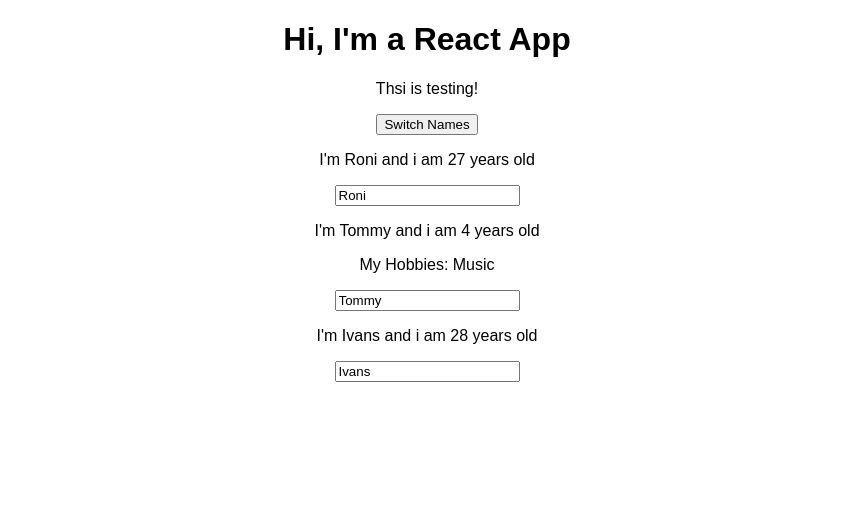
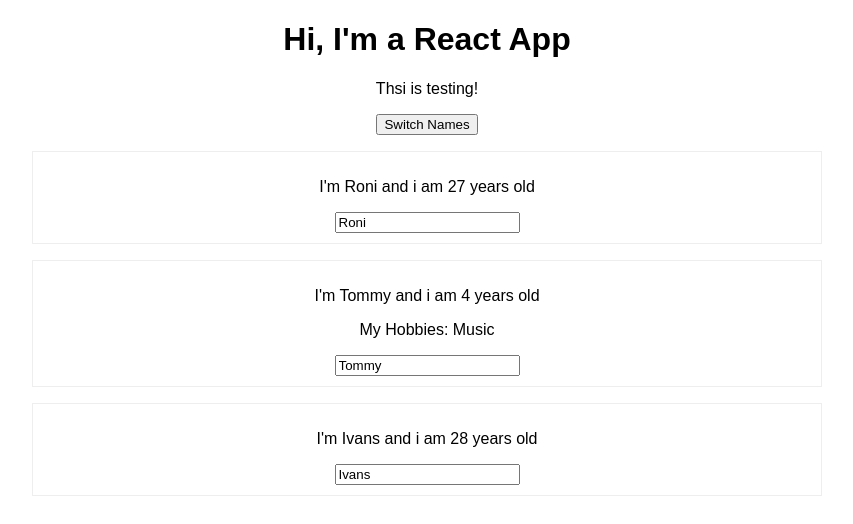
Before and after one commit to vani1992-seelam/build-react-app, a React (Create React App) app in the folder react-complete-guide/: page / in a window 1280 px wide. Shown: the top 524 px of the page, without its empty margins (213-1066 px from the left). Built offline with nearby package versions, Linux system fonts and the light colour scheme.

Commit message:
adding stylesheets and style

```diff
--- /dev/null
+++ b/react-complete-guide/src/Person/Person.css
@@ -0,0 +1,8 @@
+.Person {
+  width: 60%;
+  margin: 16px auto;
+  border: 1px solid #eee;
+  box-shadow: 0 2px 3 px #ccc;
+  padding: 10px;
+  text-align: center;
+}
--- a/react-complete-guide/src/Person/Person.js
+++ b/react-complete-guide/src/Person/Person.js
@@ -1,8 +1,9 @@
 import React from "react";
+import "./Person.css";
 
 const person = props => {
   return (
-    <div>
+    <div className="Person">
       <p onClick={props.click}>
         I'm {props.name} and i am {props.age} years old
       </p>
```
